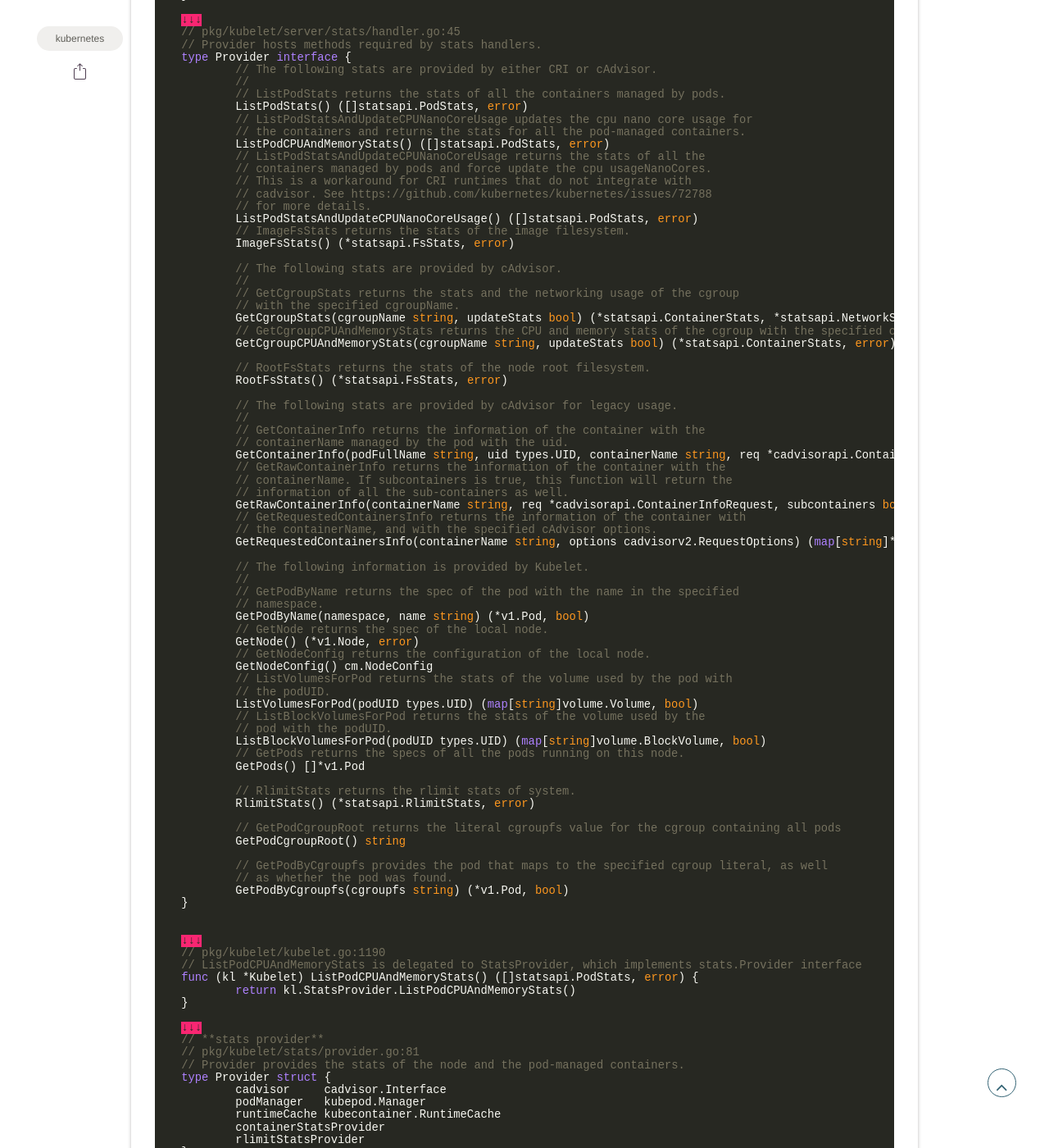
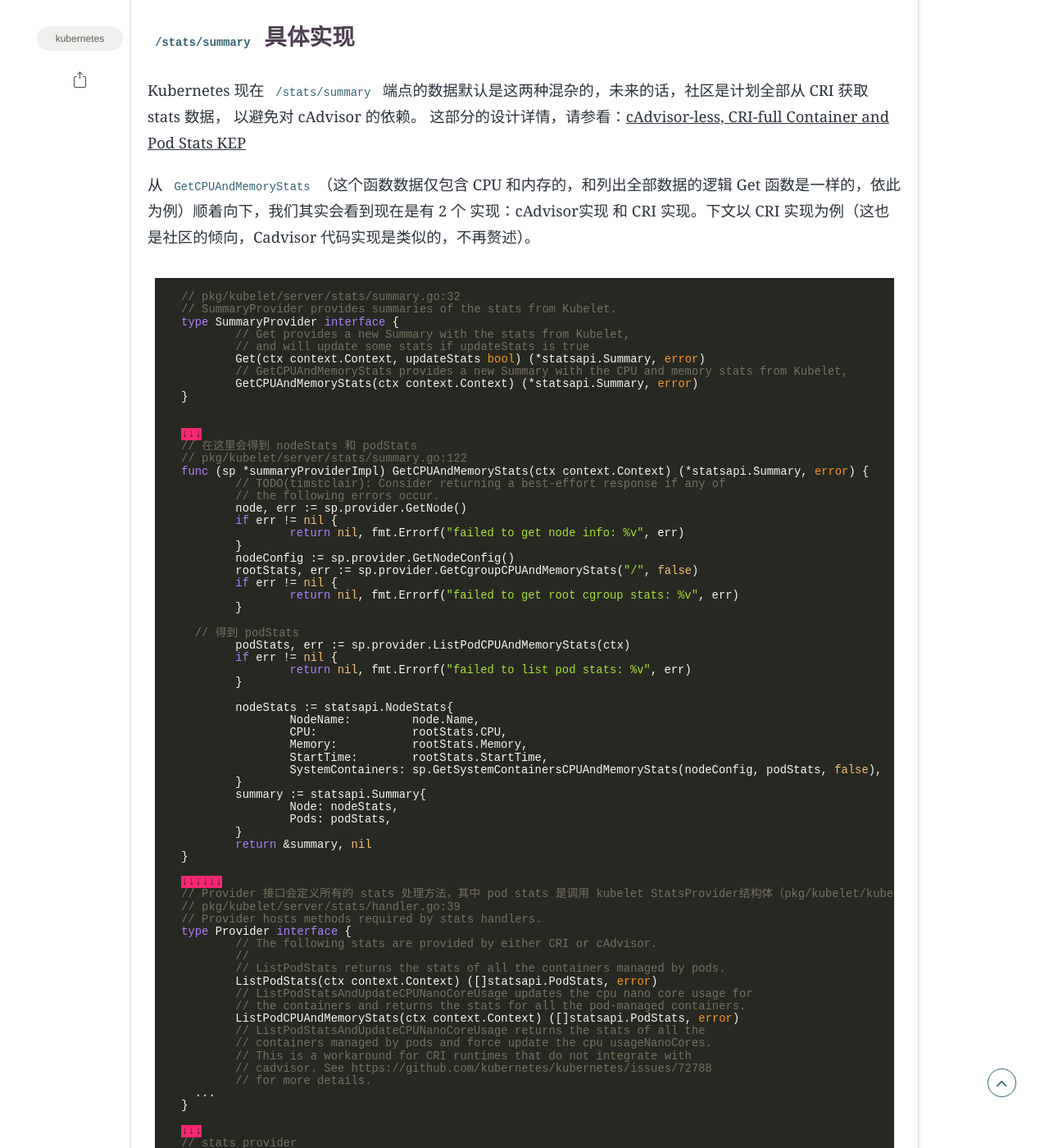
Before and after one commit to mengjiao-liu/mengjiao-liu.github.io, a Jekyll site: the page built from _posts/2022-11-11-kubernetes-stats-summary.md, in a window 1280 px wide and 1400 px high, scrolled down 8149 px. Shown: the whole window at 82% size. Built offline with Jekyll 4.4.1, drawn with Linux system fonts in a browser that asks for light colours; some web fonts are replaced; comment, search, counter and statistics services are not loaded; some of the changed text lies outside the part shown.

Commit message:
update stats blog

````diff
--- a/_posts/2022-11-11-kubernetes-stats-summary.md
+++ b/_posts/2022-11-11-kubernetes-stats-summary.md
@@ -11,8 +11,14 @@ description: "kubelet 在节点、卷、Pod 和容器级别收集统计信息，
 ---
 
 # 前情提要
-本文基于 Kubernetes 1.26 版本中 kubelet 部分的源码。
-（在撰写本文时，v1.26版本即将发布，所以 Kubernetes 集群示例使用的是 v1.25.3,代码部分解析直接使用的是 master 分支，也就是即将发布的 1.26 版本）
+本文基于 Kubernetes 1.26 版本中 kubelet 部分的源码。当时是遇到一个 [cAdvisor 覆盖了 CRI stats 数据的 issue](https://github.com/kubernetes/kubernetes/issues/107172) ，
+在修复此问题的同时，对这部分代码进行了研究，于是提交完 PR 后，就写篇文章进行总结。
+（在撰写本文时，kubernetes v1.26 版本还未发布（即将），所以 此时Kubernetes 集群示例使用的是 v1.25.3, 代码部分解析直接使用的是 master 分支，也就是即将发布的 1.26 版本）
+
+这是撰写本文时 kubernetes git 仓库 commit，可以使用下面的命令切到当时的 commit， 当然，不切也可以，Kubernetes 社区非常活跃，所以下文列出的文件行号可能会变化，但是函数名称一般不会变，请灵活搜索~
+```shell
+git checkout 8e48df135318026d5f8a972a96a2ff665889568a
+```
 
 `/stats/summary` 在 Kubernetes 中由 [SIG instrumentation](https://github.com/kubernetes/community/blob/master/sig-instrumentation/README.md) 负责，感兴趣的可以了解下。
 非常欢迎新的贡献者共同参与~
@@ -29,7 +35,7 @@ kubelet 在节点、卷、Pod 和容器级别收集统计信息， 并在 Summar
 - kubectl
 - curl
 在使用 Kubernetes 的过程中，大家对 kubectl 命令肯定是最熟悉的。我们就以 kubectl 命令为例。
-使用 curl 命令获取此端点数据也是可以的，需要先那倒 apiserver 的证书，这里不再赘述。有兴趣的小伙伴可以自行搜索。
+使用 curl 命令获取此端点数据也是可以的，需要先拿到 apiserver 的证书，这里不再赘述。有兴趣的小伙伴可以自行搜索。
 
 首先需要获取节点名称：
 ```shell
@@ -227,40 +233,48 @@ kubelet 启动 summary api，summary api 又使用 handle 方法实现，详情
 ## kubelet 初始化 summary Provider 流程
 ```go
 // kubelet 启动
-// cmd/kubelet/kubelet.go:35
-command := app.NewKubeletCommand()
+// cmd/kubelet/kubelet.go:34
+func main() {
+	command := app.NewKubeletCommand()
 	code := cli.Run(command)
 	os.Exit(code)
-
+}
 
 ↓↓↓
-// cmd/kubelet/app/server.go:274
+// cmd/kubelet/app/server.go:264
+// run the kubelet
 return Run(ctx, kubeletServer, kubeletDeps, utilfeature.DefaultFeatureGate)
 
 ↓↓↓
-// cmd/kubelet/app/server.go:421
+// cmd/kubelet/app/server.go:419
 if err := run(ctx, s, kubeDeps, featureGate); err != nil {
 		return fmt.Errorf("failed to run Kubelet: %w", err)
 	}
 
 ↓↓↓
-// cmd/kubelet/app/server.go:773
+// cmd/kubelet/app/server.go:783
 if err := RunKubelet(s, kubeDeps, s.RunOnce); err != nil {
 		return err
 	}
 
 ↓↓↓
-// 此处最终 kubelet 实例 得到 statsProvider，在 1175行的startKubelet 启动server（包含summary api）
-cmd/kubelet/app/server.go:1147
+// 此处最终 kubelet 实例 得到 statsProvider，在 1185 行 的 startKubelet 启动 kubelet server（包含 /stats/summary api）
+// 点进去createAndInitKubelet 函数，可以看到 kubelet.NewMainKubelet() 函数，在这个函数内可以获取到 kubelet 最终选择的 StatsProvider
+// cmd/kubelet/app/server.go:1157
 k, err := createAndInitKubelet(kubeServer,
 		kubeDeps,
 		hostname,
 		hostnameOverridden,
 		nodeName,
 		nodeIPs)
+	if err != nil {
+		return fmt.Errorf("failed to create kubelet: %w", err)
+	}
+
 
 ↓↓↓
-// cmd/kubelet/app/server.go:1206
+//
+// cmd/kubelet/app/server.go:1207
 k, err = kubelet.NewMainKubelet(&kubeServer.KubeletConfiguration,
 		kubeDeps,
 		&kubeServer.ContainerRuntimeOptions,
@@ -292,11 +306,13 @@ k, err = kubelet.NewMainKubelet(&kubeServer.KubeletConfiguration,
 	if err != nil {
 		return nil, err
 	}
+...
 
-↓↓↓
-
-// 此处给 kubelet 赋值statsProvider，选择 Cadvisor 还是 CRI 作为 StatsProvider
-// pkg/kubelet/kubelet.go:664
+// 此处给 kubelet 赋值 statsProvider，选择 cAdvisor 还是 CRI 作为 StatsProvider
+// 如果 runtime 是 CRI-O，那么使用 CadvisorStatsProvider
+// 否则使用 CRIStatsProvider （因为现在  从CRI获取所有的 stats还没有完全支持，所以其实使用CRIStatsProvider 就是使用 CRI 和 cadvisor 混杂数据的模式。具体可看 KEP）
+// 如果kubelet 又启用了 PodAndContainerStatsFromCRI 特性门控，那么就不使用cAdvisor stats 填充 CRI 不存在的数据
+// pkg/kubelet/kubelet.go:697
 if kubeDeps.useLegacyCadvisorStats {
 		klet.StatsProvider = stats.NewCadvisorStatsProvider(
 			klet.cadvisor,
@@ -318,39 +334,47 @@ if kubeDeps.useLegacyCadvisorStats {
 			utilfeature.DefaultFeatureGate.Enabled(features.PodAndContainerStatsFromCRI))
 	}
 
+
+↓↓↓
+// cmd/kubelet/app/server.go:1185
+// k 变量包含 kubelet stats provider 参数
+startKubelet(k, podCfg, &kubeServer.KubeletConfiguration, kubeDeps, kubeServer.EnableServer)
+		klog.InfoS("Started kubelet")
 ```
 
 ## `/stats/summary` api 启动过程
 ```go
-// cmd/kubelet/app/server.go:1175
-// 在1147 行运行createAndInitKubelet函数后 kubelet已经得到 statsProvider
+// k 变量包含 kubelet stats provider 参数
+// 在1157 行运行createAndInitKubelet函数后 kubelet已经得到 statsProvider
+// cmd/kubelet/app/server.go:1185
 startKubelet(k, podCfg, &kubeServer.KubeletConfiguration, kubeDeps, kubeServer.EnableServer)
 
 ↓↓↓
-// cmd/kubelet/app/server.go:1187
-if enableServer {
+// cmd/kubelet/app/server.go:1195
+// start the kubelet server
+	if enableServer {
 		go k.ListenAndServe(kubeCfg, kubeDeps.TLSOptions, kubeDeps.Auth, kubeDeps.TracerProvider)
 	}
 
 ↓↓↓
-// pkg/kubelet/kubelet.go:2401
+// pkg/kubelet/kubelet.go:2513
 server.ListenAndServeKubeletServer(kl, kl.resourceAnalyzer, kubeCfg, tlsOptions, auth, tp)
 
 ↓↓↓
-// pkg/kubelet/server/server.go:156
+// pkg/kubelet/server/server.go:162
 handler := NewServer(host, resourceAnalyzer, auth, tp, kubeCfg)
 
 ↓↓↓
-// pkg/kubelet/server/server.go:271
+// pkg/kubelet/server/server.go:279
 server.InstallDefaultHandlers()
 
 ↓↓↓
-// pkg/kubelet/server/server.go:371
+// pkg/kubelet/server/server.go:382
 s.addMetricsBucketMatcher("stats")
 	s.restfulCont.Add(stats.CreateHandlers(statsPath, s.host, s.resourceAnalyzer))
 
 ↓↓↓
-// pkg/kubelet/server/stats/handler.go:125
+// pkg/kubelet/server/stats/handler.go:122
 endpoints := []struct {
 		path    string
 		handler restful.RouteFunction
@@ -359,11 +383,11 @@ endpoints := []struct {
 	}
 
 ↓↓↓
-// pkg/kubelet/server/stats/handler.go:153
-
+// pkg/kubelet/server/stats/handler.go:143
 // Handles stats summary requests to /stats/summary
 // If "only_cpu_and_memory" GET param is true then only cpu and memory is returned in response.
 func (h *handler) handleSummary(request *restful.Request, response *restful.Response) {
+	ctx := request.Request.Context()
 	onlyCPUAndMemory := false
 	err := request.Request.ParseForm()
 	if err != nil {
@@ -376,12 +400,13 @@ func (h *handler) handleSummary(request *restful.Request, response *restful.Resp
 	}
 	var summary *statsapi.Summary
 	if onlyCPUAndMemory {
-    //在此处summaryProvider调用以得到统计数据
-		summary, err = h.summaryProvider.GetCPUAndMemoryStats()
+    //在此处summaryProvider调用会得到 cpu 和 memory 统计数据
+		summary, err = h.summaryProvider.GetCPUAndMemoryStats(ctx)
 	} else {
 		// external calls to the summary API use cached stats
 		forceStatsUpdate := false
-		summary, err = h.summaryProvider.Get(forceStatsUpdate)
+    // 在此处summaryProvider调用会得到所有统计数据
+		summary, err = h.summaryProvider.Get(ctx, forceStatsUpdate)
 	}
 	if err != nil {
 		handleError(response, "/stats/summary", err)
@@ -391,27 +416,27 @@ func (h *handler) handleSummary(request *restful.Request, response *restful.Resp
 }
 ```
 ## `/stats/summary` 具体实现
-Kubernetes 现在 `/stats/summary`端点的数据默认是这两种混杂的，未来的话，社区是计划全部从 CRI 获取 stats 数据，
+Kubernetes 现在 `/stats/summary` 端点的数据默认是这两种混杂的，未来的话，社区是计划全部从 CRI 获取 stats 数据，
 以避免对 cAdvisor 的依赖。
 这部分的设计详情，请参看：[cAdvisor-less, CRI-full Container and Pod Stats KEP](https://github.com/kubernetes/enhancements/tree/master/keps/sig-node/2371-cri-pod-container-stats#cadvisor-less-cri-full-container-and-pod-stats)
 
 从 `GetCPUAndMemoryStats`（这个函数数据仅包含 CPU 和内存的，和列出全部数据的逻辑 Get 函数是一样的，依此为例）顺着向下，我们其实会看到现在是有 2 个 实现：cAdvisor实现 和 CRI 实现。下文以 CRI 实现为例（这也是社区的倾向，Cadvisor 代码实现是类似的，不再赘述）。
 ```go
-// pkg/kubelet/server/stats/summary.go:36
+// pkg/kubelet/server/stats/summary.go:32
 // SummaryProvider provides summaries of the stats from Kubelet.
 type SummaryProvider interface {
 	// Get provides a new Summary with the stats from Kubelet,
 	// and will update some stats if updateStats is true
-	Get(updateStats bool) (*statsapi.Summary, error)
+	Get(ctx context.Context, updateStats bool) (*statsapi.Summary, error)
 	// GetCPUAndMemoryStats provides a new Summary with the CPU and memory stats from Kubelet,
-	GetCPUAndMemoryStats() (*statsapi.Summary, error)
+	GetCPUAndMemoryStats(ctx context.Context) (*statsapi.Summary, error)
 }
 
+
 ↓↓↓
-
-// pkg/kubelet/server/stats/summary.go:121
-// podStats
-func (sp *summaryProviderImpl) GetCPUAndMemoryStats() (*statsapi.Summary, error) {
+// 在这里会得到 nodeStats 和 podStats
+// pkg/kubelet/server/stats/summary.go:122
+func (sp *summaryProviderImpl) GetCPUAndMemoryStats(ctx context.Context) (*statsapi.Summary, error) {
 	// TODO(timstclair): Consider returning a best-effort response if any of
 	// the following errors occur.
 	node, err := sp.provider.GetNode()
@@ -424,7 +449,8 @@ func (sp *summaryProviderImpl) GetCPUAndMemoryStats() (*statsapi.Summary, error)
 		return nil, fmt.Errorf("failed to get root cgroup stats: %v", err)
 	}
 
-	podStats, err := sp.provider.ListPodCPUAndMemoryStats()
+  // 得到 podStats
+	podStats, err := sp.provider.ListPodCPUAndMemoryStats(ctx)
 	if err != nil {
 		return nil, fmt.Errorf("failed to list pod stats: %v", err)
 	}
@@ -443,90 +469,28 @@ func (sp *summaryProviderImpl) GetCPUAndMemoryStats() (*statsapi.Summary, error)
 	return &summary, nil
 }
 
-↓↓↓
-// pkg/kubelet/server/stats/handler.go:45
+↓↓↓↓↓↓
+// Provider 接口会定义所有的 stats 处理方法，其中 pod stats 是调用 kubelet StatsProvider结构体（pkg/kubelet/kubelet.go:1232）的方法来实现的，可看下面的 pkg/kubelet/kubelet.go:1262 行
+// pkg/kubelet/server/stats/handler.go:39
 // Provider hosts methods required by stats handlers.
 type Provider interface {
 	// The following stats are provided by either CRI or cAdvisor.
 	//
 	// ListPodStats returns the stats of all the containers managed by pods.
-	ListPodStats() ([]statsapi.PodStats, error)
+	ListPodStats(ctx context.Context) ([]statsapi.PodStats, error)
 	// ListPodStatsAndUpdateCPUNanoCoreUsage updates the cpu nano core usage for
 	// the containers and returns the stats for all the pod-managed containers.
-	ListPodCPUAndMemoryStats() ([]statsapi.PodStats, error)
+	ListPodCPUAndMemoryStats(ctx context.Context) ([]statsapi.PodStats, error)
 	// ListPodStatsAndUpdateCPUNanoCoreUsage returns the stats of all the
 	// containers managed by pods and force update the cpu usageNanoCores.
 	// This is a workaround for CRI runtimes that do not integrate with
 	// cadvisor. See https://github.com/kubernetes/kubernetes/issues/72788
 	// for more details.
-	ListPodStatsAndUpdateCPUNanoCoreUsage() ([]statsapi.PodStats, error)
-	// ImageFsStats returns the stats of the image filesystem.
-	ImageFsStats() (*statsapi.FsStats, error)
-
-	// The following stats are provided by cAdvisor.
-	//
-	// GetCgroupStats returns the stats and the networking usage of the cgroup
-	// with the specified cgroupName.
-	GetCgroupStats(cgroupName string, updateStats bool) (*statsapi.ContainerStats, *statsapi.NetworkStats, error)
-	// GetCgroupCPUAndMemoryStats returns the CPU and memory stats of the cgroup with the specified cgroupName.
-	GetCgroupCPUAndMemoryStats(cgroupName string, updateStats bool) (*statsapi.ContainerStats, error)
-
-	// RootFsStats returns the stats of the node root filesystem.
-	RootFsStats() (*statsapi.FsStats, error)
-
-	// The following stats are provided by cAdvisor for legacy usage.
-	//
-	// GetContainerInfo returns the information of the container with the
-	// containerName managed by the pod with the uid.
-	GetContainerInfo(podFullName string, uid types.UID, containerName string, req *cadvisorapi.ContainerInfoRequest) (*cadvisorapi.ContainerInfo, error)
-	// GetRawContainerInfo returns the information of the container with the
-	// containerName. If subcontainers is true, this function will return the
-	// information of all the sub-containers as well.
-	GetRawContainerInfo(containerName string, req *cadvisorapi.ContainerInfoRequest, subcontainers bool) (map[string]*cadvisorapi.ContainerInfo, error)
-	// GetRequestedContainersInfo returns the information of the container with
-	// the containerName, and with the specified cAdvisor options.
-	GetRequestedContainersInfo(containerName string, options cadvisorv2.RequestOptions) (map[string]*cadvisorapi.ContainerInfo, error)
-
-	// The following information is provided by Kubelet.
-	//
-	// GetPodByName returns the spec of the pod with the name in the specified
-	// namespace.
-	GetPodByName(namespace, name string) (*v1.Pod, bool)
-	// GetNode returns the spec of the local node.
-	GetNode() (*v1.Node, error)
-	// GetNodeConfig returns the configuration of the local node.
-	GetNodeConfig() cm.NodeConfig
-	// ListVolumesForPod returns the stats of the volume used by the pod with
-	// the podUID.
-	ListVolumesForPod(podUID types.UID) (map[string]volume.Volume, bool)
-	// ListBlockVolumesForPod returns the stats of the volume used by the
-	// pod with the podUID.
-	ListBlockVolumesForPod(podUID types.UID) (map[string]volume.BlockVolume, bool)
-	// GetPods returns the specs of all the pods running on this node.
-	GetPods() []*v1.Pod
-
-	// RlimitStats returns the rlimit stats of system.
-	RlimitStats() (*statsapi.RlimitStats, error)
-
-	// GetPodCgroupRoot returns the literal cgroupfs value for the cgroup containing all pods
-	GetPodCgroupRoot() string
-
-	// GetPodByCgroupfs provides the pod that maps to the specified cgroup literal, as well
-	// as whether the pod was found.
-	GetPodByCgroupfs(cgroupfs string) (*v1.Pod, bool)
-}
-
-
-↓↓↓
-// pkg/kubelet/kubelet.go:1190
-// ListPodCPUAndMemoryStats is delegated to StatsProvider, which implements stats.Provider interface
-func (kl *Kubelet) ListPodCPUAndMemoryStats() ([]statsapi.PodStats, error) {
-	return kl.StatsProvider.ListPodCPUAndMemoryStats()
+  ...
 }
 
 ↓↓↓
-// **stats provider**
-// pkg/kubelet/stats/provider.go:81
+// stats provider
 // Provider provides the stats of the node and the pod-managed containers.
 type Provider struct {
 	cadvisor     cadvisor.Interface
@@ -536,41 +500,54 @@ type Provider struct {
 	rlimitStatsProvider
 }
 
-// pkg/kubelet/stats/provider.go:92
 // containerStatsProvider is an interface that provides the stats of the
 // containers managed by pods.
 type containerStatsProvider interface {
-	ListPodStats() ([]statsapi.PodStats, error)
-	ListPodStatsAndUpdateCPUNanoCoreUsage() ([]statsapi.PodStats, error)
-	ListPodCPUAndMemoryStats() ([]statsapi.PodStats, error)
-	ImageFsStats() (*statsapi.FsStats, error)
-	ImageFsDevice() (string, error)
+	ListPodStats(ctx context.Context) ([]statsapi.PodStats, error)
+	ListPodStatsAndUpdateCPUNanoCoreUsage(ctx context.Context) ([]statsapi.PodStats, error)
+	ListPodCPUAndMemoryStats(ctx context.Context) ([]statsapi.PodStats, error)
+	ImageFsStats(ctx context.Context) (*statsapi.FsStats, error)
+	ImageFsDevice(ctx context.Context) (string, error)
 }
+
+
+↓↓↓
+//pkg/kubelet/kubelet.go:1262
+// ListPodCPUAndMemoryStats is delegated to StatsProvider, which implements stats.Provider interface
+func (kl *Kubelet) ListPodCPUAndMemoryStats(ctx context.Context) ([]statsapi.PodStats, error) {
+	return kl.StatsProvider.ListPodCPUAndMemoryStats(ctx)
+}
+
 
 ↓↓↓
 分为 cadvisorStatsProvider 和criStatsProvider 两种实现
 
-// pkg/kubelet/stats/cadvisor_stats_provider.go:177
+// criStatsProvider 具体实现
+// 此部分代码是 cAdvisor stats 实现，跟下文 CRI 实现类似，或者说 CRI 实现现在包含 cAdvisor 的数据，这部分代码就不再详细列出
+// 感兴趣的同学可以自行查看
+// pkg/kubelet/stats/cadvisor_stats_provider.go:178
 // ListPodCPUAndMemoryStats returns the cpu and memory stats of all the pod-managed containers.
-func (p *cadvisorStatsProvider) ListPodCPUAndMemoryStats() ([]statsapi.PodStats, error) {
+func (p *cadvisorStatsProvider) ListPodCPUAndMemoryStats(_ context.Context) ([]statsapi.PodStats, error) {
+...
+}
 
 ↓↓↓
-CRI ListPodCPUAndMemoryStats
+// CRI 具体实现
 // 这一段基本就是找到 pod 管理的容器，移除掉终止的，将其从 CRI 获取的数据重新整合为符合`/stats/summary` 的数据格式
 // 如果从不能从 CRI获取到 stats 数据，那就使用 cAdvisor 数据填充。
-// pkg/kubelet/stats/cri_stats_provider.go:278
+// pkg/kubelet/stats/cri_stats_provider.go:270
 // ListPodCPUAndMemoryStats returns the CPU and Memory stats of all the pod-managed containers.
-func (p *criStatsProvider) ListPodCPUAndMemoryStats() ([]statsapi.PodStats, error) {
+func (p *criStatsProvider) ListPodCPUAndMemoryStats(ctx context.Context) ([]statsapi.PodStats, error) {
 	// sandboxIDToPodStats is a temporary map from sandbox ID to its pod stats.
 	sandboxIDToPodStats := make(map[string]*statsapi.PodStats)
-	containerMap, podSandboxMap, err := p.getPodAndContainerMaps()
+	containerMap, podSandboxMap, err := p.getPodAndContainerMaps(ctx)
 	if err != nil {
 		return nil, fmt.Errorf("failed to get pod or container map: %v", err)
 	}
 
 	result := make([]statsapi.PodStats, 0, len(podSandboxMap))
 	if p.podAndContainerStatsFromCRI {
-		criSandboxStats, err := p.runtimeService.ListPodSandboxStats(&runtimeapi.PodSandboxStatsFilter{})
+		criSandboxStats, err := p.runtimeService.ListPodSandboxStats(ctx, &runtimeapi.PodSandboxStatsFilter{})
 		// Call succeeded
 		if err == nil {
 			for _, criSandboxStat := range criSandboxStats {
@@ -597,7 +574,7 @@ func (p *criStatsProvider) ListPodCPUAndMemoryStats() ([]statsapi.PodStats, erro
 		)
 	}
 
-	resp, err := p.runtimeService.ListContainerStats(&runtimeapi.ContainerStatsFilter{})
+	resp, err := p.runtimeService.ListContainerStats(ctx, &runtimeapi.ContainerStatsFilter{})
 	if err != nil {
 		return nil, fmt.Errorf("failed to list all container stats: %v", err)
 	}
@@ -629,14 +606,12 @@ func (p *criStatsProvider) ListPodCPUAndMemoryStats() ([]statsapi.PodStats, erro
 			sandboxIDToPodStats[podSandboxID] = ps
 		}
 
-		cs := &statsapi.ContainerStats{
-			Name: stats.Attributes.Metadata.Name,
-			// The StartTime in the summary API is the container creation time.
-			StartTime: metav1.NewTime(time.Unix(0, container.CreatedAt)),
-			CPU:       &statsapi.CPUStats{},
-			Memory:    &statsapi.MemoryStats{},
-			// UserDefinedMetrics is not supported by CRI.
-		}
+		// 这部分实际效果是 cAdvisor stats 覆盖了 CRI CPU 和 Memory Stats，是个 bug，并不符合 KEP 设计。
+		// Issue： https://github.com/kubernetes/kubernetes/issues/107172
+		// 修复 PR： https://github.com/kubernetes/kubernetes/pull/110897  但是社区怕影响使用，暂未合并
+		// Fill available CPU and memory stats for full set of required pod stats
+		cs := p.makeContainerCPUAndMemoryStats(stats, container)
+		p.addPodCPUMemoryStats(ps, types.UID(podSandbox.Metadata.Uid), allInfos, cs)
 
 		// If cadvisor stats is available for the container, use it to populate
 		// container stats
@@ -646,11 +621,6 @@ func (p *criStatsProvider) ListPodCPUAndMemoryStats() ([]statsapi.PodStats, erro
 		} else {
 			p.addCadvisorContainerCPUAndMemoryStats(cs, &caStats)
 		}
-
-		// Fill available CPU and memory stats for full set of required pod stats
-		p.makeContainerCPUAndMemoryStats(stats, container, cs)
-		p.addPodCPUMemoryStats(ps, types.UID(podSandbox.Metadata.Uid), allInfos, cs)
-
 		ps.Containers = append(ps.Containers, *cs)
 	}
 	// cleanup outdated caches.
@@ -664,5 +634,5 @@ func (p *criStatsProvider) ListPodCPUAndMemoryStats() ([]statsapi.PodStats, erro
 ```
 
 # 结束语
-本篇文章中，我们主要了解了Kubelet是怎么实现 `/stats/summary` 端点的，以对外提供的监控API中统计类数据，
+本篇文章中，我们主要了解了 Kubelet 是怎么实现 `/stats/summary` 端点的，以对外提供的监控 API 中统计类数据，
 并了解到容器监控的部分主要由 Stats Provider 定义。现在默认是使用 cAdvisor 和 CRI 混杂模式获取统计数据。
````
